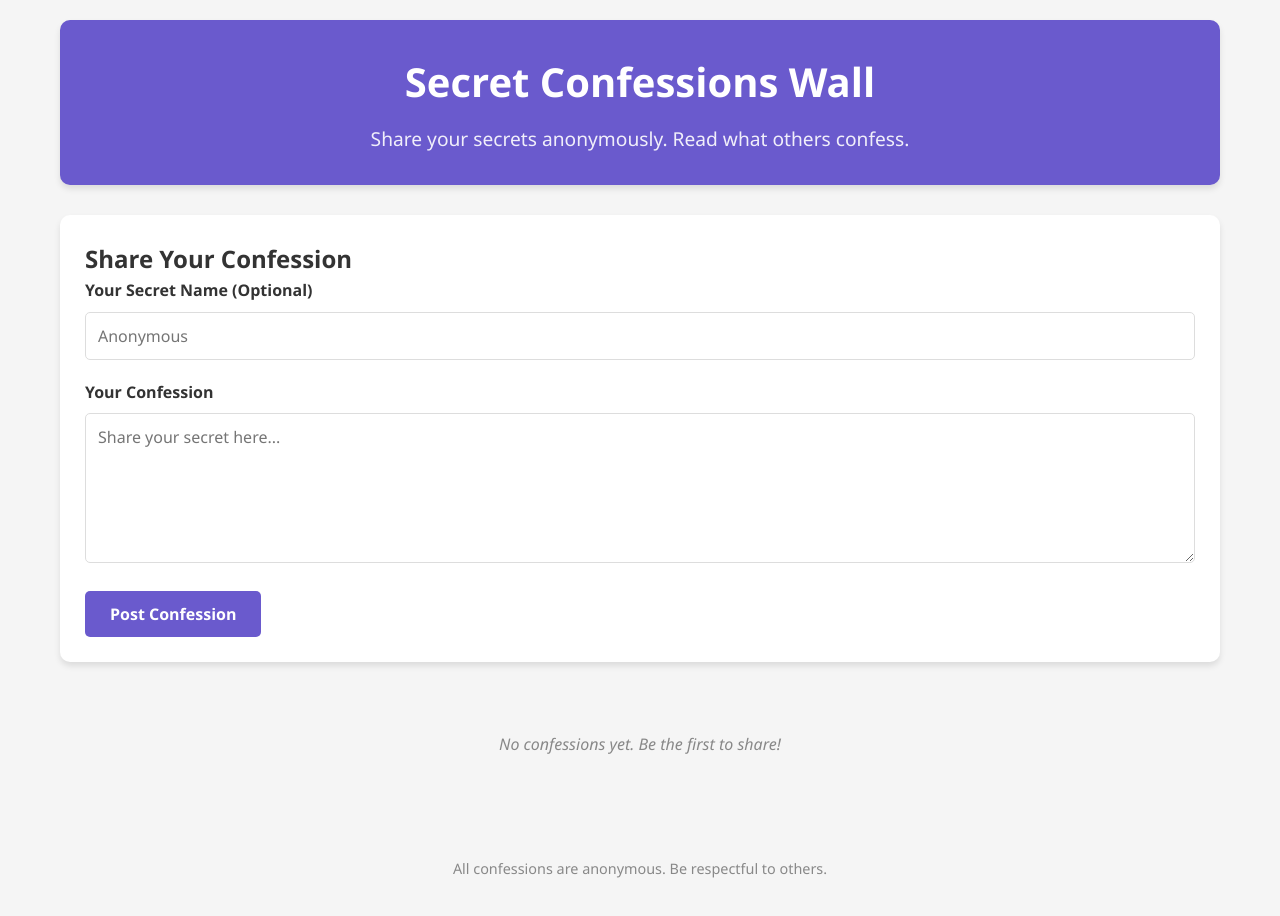
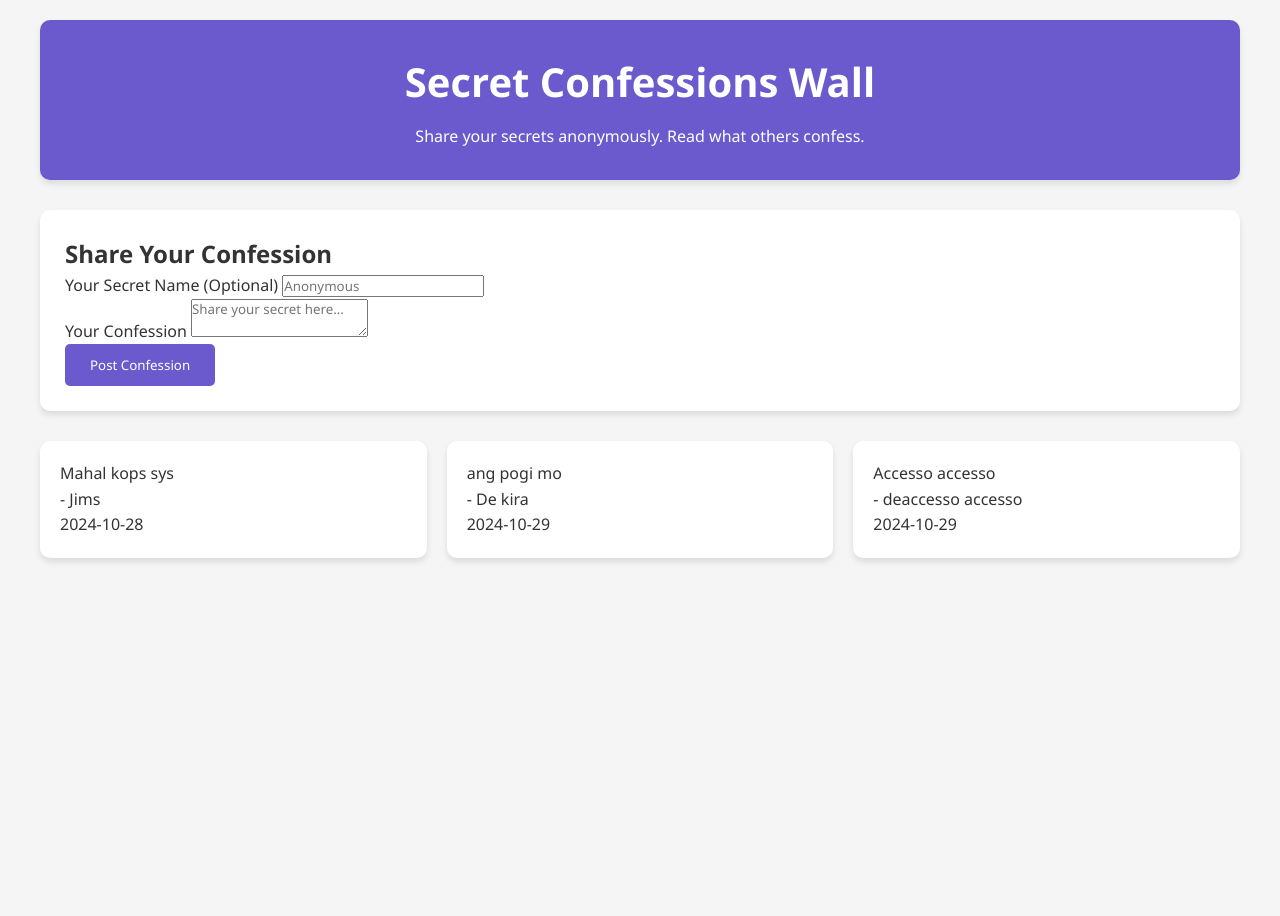
Before and after one commit to Yuroglitch/Confession-wall, a plain HTML site: page index.html in a window 1280 px wide. After the commit the page ends 800 px from the top, so only its background shows below. Drawn offline with Linux system fonts and the light colour scheme.

Commit message:
Add confession website
Refactor HTML and JavaScript for confession wall functionality.

```diff
--- a/index.html
+++ b/index.html
@@ -5,151 +5,16 @@
     <meta name="viewport" content="width=device-width, initial-scale=1.0">
     <title>Secret Confessions Wall</title>
     <style>
-        * {
-            margin: 0;
-            padding: 0;
-            box-sizing: border-box;
-            font-family: 'Segoe UI', Tahoma, Geneva, Verdana, sans-serif;
-        }
-
-        body {
-            background-color: #f5f5f5;
-            color: #333;
-            line-height: 1.6;
-        }
-
-        .container {
-            max-width: 1200px;
-            margin: 0 auto;
-            padding: 20px;
-        }
-
-        header {
-            text-align: center;
-            padding: 30px 0;
-            background-color: #6a5acd;
-            color: white;
-            border-radius: 10px;
-            margin-bottom: 30px;
-            box-shadow: 0 4px 6px rgba(0, 0, 0, 0.1);
-        }
-
-        h1 {
-            font-size: 2.5rem;
-            margin-bottom: 10px;
-        }
-
-        .subtitle {
-            font-size: 1.2rem;
-            opacity: 0.9;
-        }
-
-        .confession-form {
-            background-color: white;
-            padding: 25px;
-            border-radius: 10px;
-            box-shadow: 0 4px 6px rgba(0, 0, 0, 0.1);
-            margin-bottom: 30px;
-        }
-
-        .form-group {
-            margin-bottom: 20px;
-        }
-
-        label {
-            display: block;
-            margin-bottom: 8px;
-            font-weight: 600;
-        }
-
-        input, textarea {
-            width: 100%;
-            padding: 12px;
-            border: 1px solid #ddd;
-            border-radius: 5px;
-            font-size: 1rem;
-        }
-
-        textarea {
-            height: 150px;
-            resize: vertical;
-        }
-
-        button {
-            background-color: #6a5acd;
-            color: white;
-            border: none;
-            padding: 12px 25px;
-            border-radius: 5px;
-            cursor: pointer;
-            font-size: 1rem;
-            font-weight: 600;
-            transition: background-color 0.3s;
-        }
-
-        button:hover {
-            background-color: #5a4abc;
-        }
-
-        .confession-wall {
-            display: grid;
-            grid-template-columns: repeat(auto-fill, minmax(300px, 1fr));
-            gap: 20px;
-        }
-
-        .confession-card {
-            background-color: white;
-            padding: 20px;
-            border-radius: 10px;
-            box-shadow: 0 4px 6px rgba(0, 0, 0, 0.1);
-            position: relative;
-            transition: transform 0.3s;
-        }
-
-        .confession-card:hover {
-            transform: translateY(-5px);
-        }
-
-        .confession-text {
-            margin-bottom: 15px;
-            line-height: 1.6;
-        }
-
-        .confession-author {
-            font-style: italic;
-            color: #6a5acd;
-            font-weight: 600;
-            text-align: right;
-        }
-
-        .confession-date {
-            font-size: 0.8rem;
-            color: #888;
-            margin-top: 5px;
-            text-align: right;
-        }
-
-        .empty-wall {
-            text-align: center;
-            padding: 40px;
-            color: #888;
-            font-style: italic;
-            grid-column: 1 / -1;
-        }
-
-        footer {
-            text-align: center;
-            margin-top: 40px;
-            padding: 20px;
-            color: #888;
-            font-size: 0.9rem;
-        }
-
-        @media (max-width: 768px) {
-            .confession-wall {
-                grid-template-columns: 1fr;
-            }
-        }
+        * { margin: 0; padding: 0; box-sizing: border-box; font-family: 'Segoe UI', Tahoma, Geneva, Verdana, sans-serif; }
+        body { background-color: #f5f5f5; color: #333; line-height: 1.6; padding: 20px; }
+        .container { max-width: 1200px; margin: 0 auto; }
+        header { text-align: center; padding: 30px 0; background-color: #6a5acd; color: white; border-radius: 10px; margin-bottom: 30px; box-shadow: 0 4px 6px rgba(0, 0, 0, 0.1); }
+        h1 { font-size: 2.5rem; margin-bottom: 10px; }
+        .confession-form { background-color: white; padding: 25px; border-radius: 10px; box-shadow: 0 4px 6px rgba(0, 0, 0, 0.1); margin-bottom: 30px; }
+        .confession-wall { display: grid; grid-template-columns: repeat(auto-fill, minmax(300px, 1fr)); gap: 20px; }
+        .confession-card { background-color: white; padding: 20px; border-radius: 10px; box-shadow: 0 4px 6px rgba(0, 0, 0, 0.1); }
+        button { background-color: #6a5acd; color: white; border: none; padding: 12px 25px; border-radius: 5px; cursor: pointer; }
+        .empty-wall { text-align: center; padding: 40px; color: #888; grid-column: 1 / -1; }
     </style>
 </head>
 <body>
@@ -175,105 +40,63 @@
         </section>
 
         <section class="confession-wall" id="confessionWall">
-            <!-- Confessions will appear here -->
-            <div class="empty-wall" id="emptyWall">
-                No confessions yet. Be the first to share!
-            </div>
+            <div class="empty-wall" id="emptyWall">No confessions yet. Be the first to share!</div>
         </section>
-
-        <footer>
-            <p>All confessions are anonymous. Be respectful to others.</p>
-        </footer>
     </div>
 
     <script>
-        // Load confessions from localStorage or initialize empty array
-        let confessions = JSON.parse(localStorage.getItem('confessions')) || [];
+        // Simple in-memory storage (resets on page refresh - for demo)
+        let confessions = [
+            { name: "Jims", message: "Mahal kops sys", date: "2024-10-28" },
+            { name: "De kira", message: "ang pogi mo", date: "2024-10-29" },
+            { name: "deaccesso accesso", message: "Accesso accesso", date: "2024-10-29" }
+        ];
 
-        // DOM elements
         const confessionForm = document.getElementById('confessionForm');
         const confessionWall = document.getElementById('confessionWall');
         const emptyWall = document.getElementById('emptyWall');
 
-        // Display existing confessions
         function displayConfessions() {
             confessionWall.innerHTML = '';
-
             if (confessions.length === 0) {
                 emptyWall.style.display = 'block';
                 confessionWall.appendChild(emptyWall);
                 return;
             }
-
             emptyWall.style.display = 'none';
-
-            // Sort confessions by date (newest first)
-            confessions.sort((a, b) => new Date(b.date) - new Date(a.date));
 
             confessions.forEach(confession => {
                 const confessionCard = document.createElement('div');
                 confessionCard.className = 'confession-card';
-
-                const confessionText = document.createElement('p');
-                confessionText.className = 'confession-text';
-                confessionText.textContent = confession.message;
-
-                const confessionAuthor = document.createElement('p');
-                confessionAuthor.className = 'confession-author';
-                confessionAuthor.textContent = `- ${confession.name}`;
-
-                const confessionDate = document.createElement('p');
-                confessionDate.className = 'confession-date';
-                confessionDate.textContent = new Date(confession.date).toLocaleDateString();
-
-                confessionCard.appendChild(confessionText);
-                confessionCard.appendChild(confessionAuthor);
-                confessionCard.appendChild(confessionDate);
-
+                confessionCard.innerHTML = `
+                    <p class="confession-text">${confession.message}</p>
+                    <p class="confession-author">- ${confession.name}</p>
+                    <p class="confession-date">${confession.date}</p>
+                `;
                 confessionWall.appendChild(confessionCard);
             });
         }
 
-        // Handle form submission
         confessionForm.addEventListener('submit', function(e) {
             e.preventDefault();
+            const name = document.getElementById('secretName').value.trim() || 'Anonymous';
+            const message = document.getElementById('confessionMessage').value.trim();
+            if (!message) { alert('Please write a confession before submitting.'); return; }
 
-            const nameInput = document.getElementById('secretName');
-            const messageInput = document.getElementById('confessionMessage');
-
-            const name = nameInput.value.trim() || 'Anonymous';
-            const message = messageInput.value.trim();
-
-            if (!message) {
-                alert('Please write a confession before submitting.');
-                return;
-            }
-
-            // Create new confession
             const newConfession = {
                 name: name,
                 message: message,
-                date: new Date().toISOString()
+                date: new Date().toLocaleDateString()
             };
 
-            // Add to array and save to localStorage
             confessions.push(newConfession);
-            localStorage.setItem('confessions', JSON.stringify(confessions));
-
-            // Reset form
             confessionForm.reset();
-
-            // Update display
             displayConfessions();
 
-            // Scroll to the new confession
-            window.scrollTo({
-                top: document.querySelector('.confession-wall').offsetTop,
-                behavior: 'smooth'
-            });
+            // Show success message
+            alert('Confession posted! (Note: This is demo version - confessions reset on refresh)');
         });
 
-        // Initial display
         displayConfessions();
     </script>
 </body>
```
